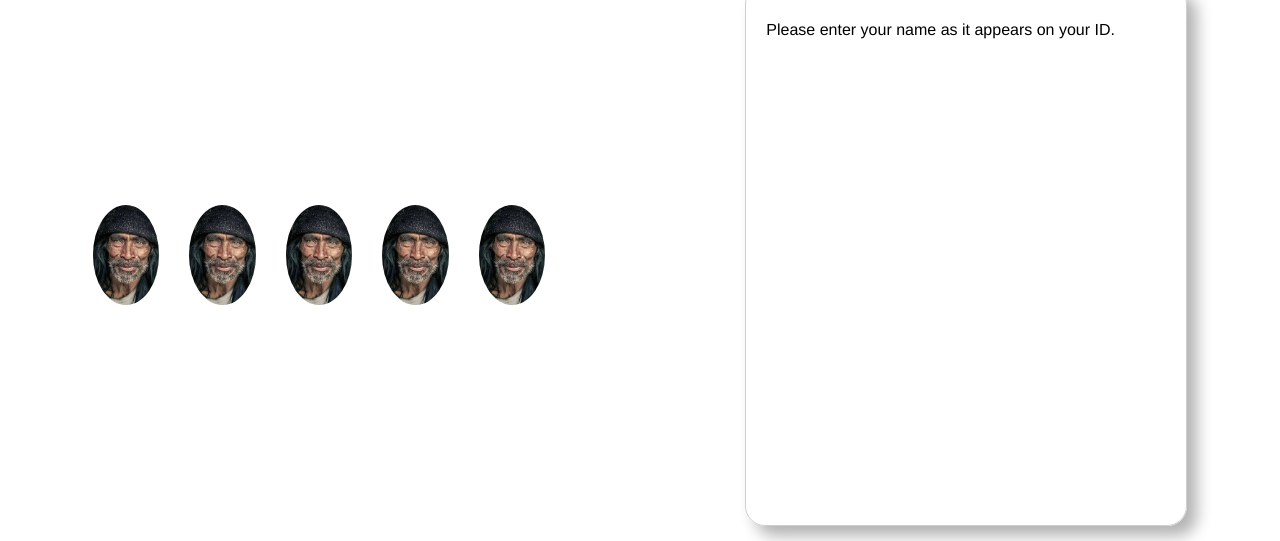
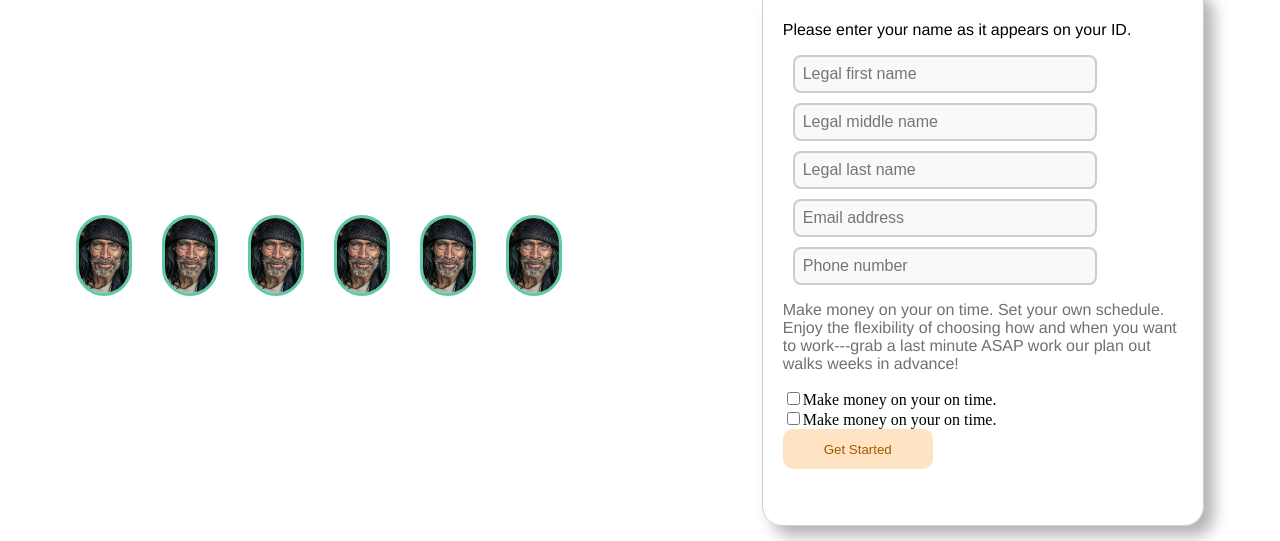
Before and after one commit to Iansrc64/landingpage, a plain HTML site: page Wag!/index.html in a window 1280 px wide. Shown: the part 74-615 px from the top of the page. Drawn offline with Linux system fonts and the light colour scheme.

Commit message:
Fiz algumas alterações na parte de signup que ainda precisam ser acertadas

```diff
--- a/Wag!/index.html
+++ b/Wag!/index.html
@@ -27,14 +27,25 @@
 
         <div class="conteiner">
             <div class="faces">
-                <img src="/public/caregiverface.jfif" style="height: 100px; border-radius: 100%;" alt="Rosto">
-                <img src="/public/caregiverface.jfif" style="height: 100px; border-radius: 100%;" alt="Rosto">
-                <img src="/public/caregiverface.jfif" style="height: 100px; border-radius: 100%;" alt="Rosto">
-                <img src="/public/caregiverface.jfif" style="height: 100px; border-radius: 100%;" alt="Rosto">
-                <img src="/public/caregiverface.jfif" style="height: 100px; border-radius: 100%;" alt="Rosto">
+                <img class="face" src="/public/caregiverface.jfif" alt="Rosto">
+                <img class="face" src="/public/caregiverface.jfif" alt="Rosto">
+                <img class="face" src="/public/caregiverface.jfif" alt="Rosto">
+                <img class="face" src="/public/caregiverface.jfif" alt="Rosto">
+                <img class="face" src="/public/caregiverface.jfif" alt="Rosto">
+                <img class="face" src="/public/caregiverface.jfif" alt="Rosto">
             </div>
             <div class="signup">
                 <p style="color: black;">Please enter your name as it appears on your ID.</p>
+                <div class="id"><input type="text" placeholder="Legal first name"></div>
+                <div class="id"><input type="text" placeholder="Legal middle name"></div>
+                <div class="id"><input type="text" placeholder="Legal last name"></div>
+                <div class="id"><input type="text" placeholder="Email address"></div>
+                <div class="id"><input type="text" placeholder="Phone number"></div>
+                <p style="color:rgb(112, 112, 112);">Make money on your on time. Set your own schedule. Enjoy the flexibility of choosing how and when
+                    you want to work---grab a last minute ASAP work our plan out walks weeks in advance!</p>
+                <div><input type="checkbox">Make money on your on time.</div>
+                <div><input type="checkbox">Make money on your on time.</div>
+                <button class="button">Get Started</button>
             </div>
         </div>
 
--- a/Wag!/style.css
+++ b/Wag!/style.css
@@ -36,6 +36,12 @@ p, h1, h3, a{
     align-items: center;
 }
 
+.face{
+    height: 75px;
+    border-radius: 1000px;
+    border: 3px solid rgb(93, 201, 165);
+}
+
 .signup{
     border: 1px solid rgb(207, 207, 207);
     border-radius: 20px;
@@ -43,6 +49,23 @@ p, h1, h3, a{
     height: 500px;
     width: 400px;
     padding: 20px;
+}
+
+.id{
+    border: 2px solid #ccc;
+    border-radius: 8px;
+    background-color: #f9f9f9;
+    width: 300px;
+    margin: 10px;
+}
+
+.id input[type="text"] {
+    width: 100%;
+    padding: 8px;
+    border: none;
+    outline: none;
+    font-size: 16px;
+    background-color: transparent;
 }
 
 .whywag {
```
